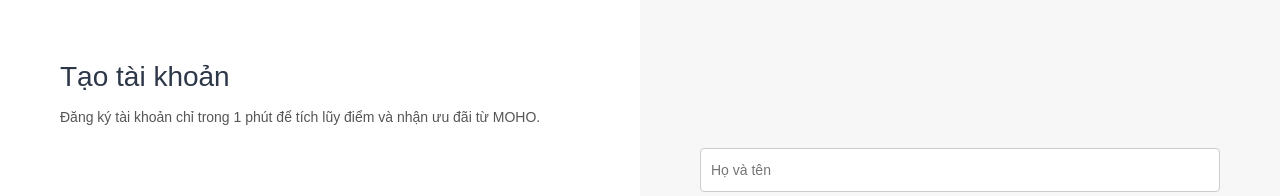
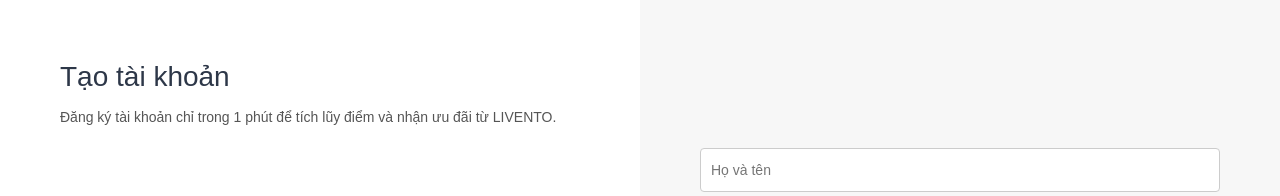
Before and after one commit to DoMinHoo/Du_An_Tot_Nghiep_, a React (Vite) app in the folder admin/: page /signin in a window 1280 px wide. Shown: the top 196 px of the page. Built offline with nearby package versions, Linux system fonts and the light colour scheme; no server answers; what quill-image-uploader would draw is missing.

Commit message:
sửa lại tên

```diff
--- a/admin/src/pages/Registers/registerAdmin.tsx
+++ b/admin/src/pages/Registers/registerAdmin.tsx
@@ -68,7 +68,7 @@ const Register: React.FC = () => {
     <div className="register-container">
       <div className="left-panel">
         <h2>Tạo tài khoản</h2>
-        <p>Đăng ký tài khoản chỉ trong 1 phút để tích lũy điểm và nhận ưu đãi từ MOHO.</p>
+        <p>Đăng ký tài khoản chỉ trong 1 phút để tích lũy điểm và nhận ưu đãi từ LIVENTO.</p>
       </div>
       <div className="right-panel">
         <form onSubmit={onFinish}>
```
Also changed, not shown: 1 other file (tests, documents, lock files or other folders).
